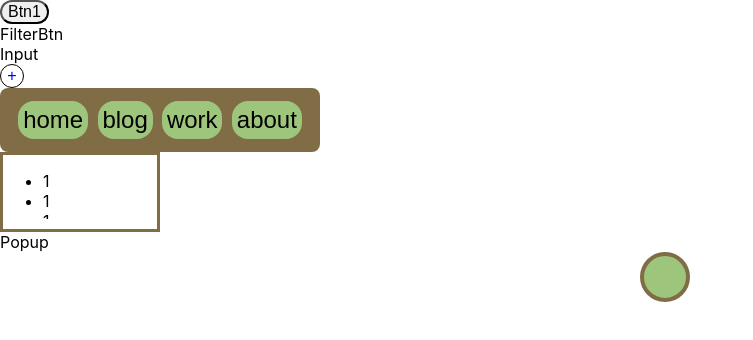
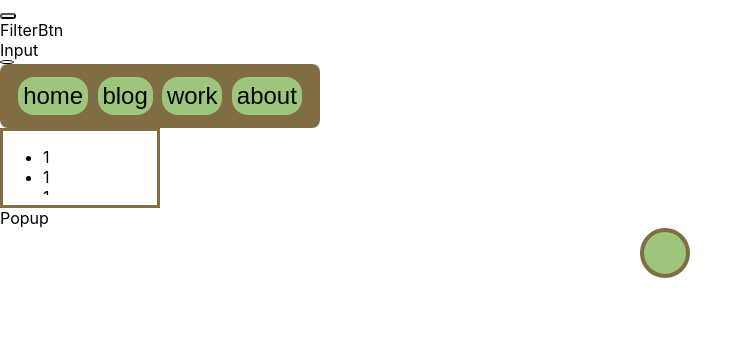
Before and after one commit to C-B-U/owl-forest, a React (Create React App) app in the folder frontend/: page / in a window 1280 px wide. Shown: the top 340 px of the page, without its empty margins (0-753 px from the left). Built offline with nearby package versions, Linux system fonts and the light colour scheme.

Commit message:
feat:#3 Btn props 추가

```diff
--- a/frontend/src/Components/Btn.jsx
+++ b/frontend/src/Components/Btn.jsx
@@ -11,10 +11,10 @@ const Btn = styled.button`
   height: ${(props) => props.height};
 `;
 
-export default function Btn1({ color, background, width, height }) {
+export default function Btn1({ color, background, width, height, name }) {
   return (
     <Btn color={color} background={background} width={width} height={height}>
-      Btn1
+      {name}
     </Btn>
   );
 }
--- a/frontend/src/Components/SignBtn.jsx
+++ b/frontend/src/Components/SignBtn.jsx
@@ -6,14 +6,23 @@ const Sign = styled.button`
   align-items: center;
   justify-content: center;
   display: flex;
-  color: blue;
-  width: 1.5rem;
-  height: 1.5rem;
   border: 0.1rem solid black;
   border-radius: 100%;
   background-color: white;
+  color: ${(props) => props.color};
+  background: ${(props) => props.background};
+  width: ${(props) => props.width};
+  height: ${(props) => props.height};
+  content: '-';
 `;
 
-export default function SignBtn() {
-  return <Sign>+</Sign>;
+export default function SignBtn(color, background, width, height) {
+  return (
+    <Sign
+      color={color}
+      background={background}
+      width={width}
+      height={height}
+    ></Sign>
+  );
 }
```
